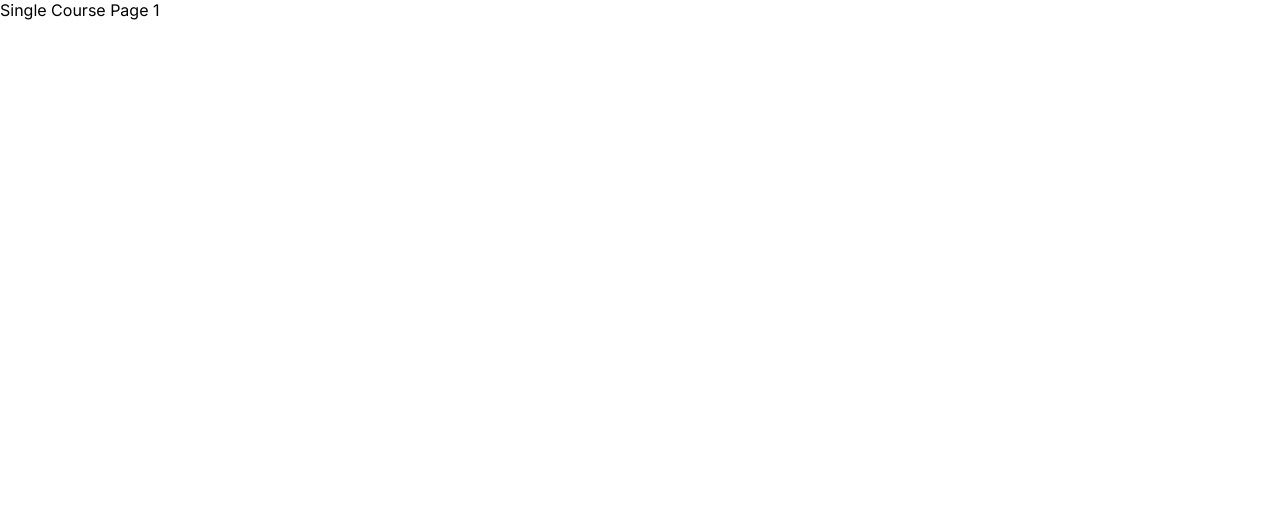
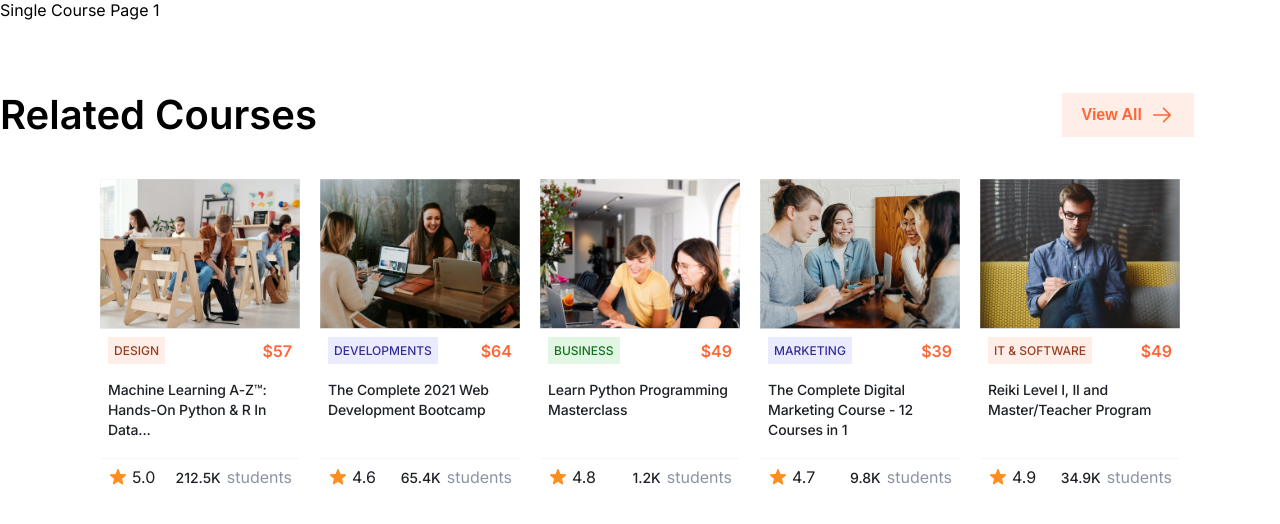
Before and after one commit to archis-academy/june-frontend-e-tutor-lms-1, a Next.js app: page /course/1 in a window 1280 px wide. Shown: the top 524 px of the page. Built offline with nearby package versions, Linux system fonts and the light colour scheme.

Commit message:
[JU-19]-SPRC place setting

```diff
--- a/src/Components/RelatedCourses/RelatedCourses.module.scss
+++ b/src/Components/RelatedCourses/RelatedCourses.module.scss
@@ -55,6 +55,7 @@
       color: $orange;
       cursor: pointer;
       margin-right: 86px;
+      padding: 10px 20px;
 
       img {
         margin-left: 8px;
--- a/src/app/category/[categoryID]/page.tsx
+++ b/src/app/category/[categoryID]/page.tsx
@@ -1,14 +1,9 @@
-import { RelatedCourses } from "@/Components/RelatedCourses/RelatedCourses";
-
 import React from "react";
 
 const CategoryPage = ({ params }: { params: { categoryID: string } }) => {
   return (
     <div>
       <p>Category Page</p>
-      <div>
-        <RelatedCourses />
-      </div>
     </div>
   );
 };
--- a/src/app/course/[courseID]/page.tsx
+++ b/src/app/course/[courseID]/page.tsx
@@ -1,11 +1,14 @@
 import React from "react";
+import { RelatedCourses } from "@/Components/RelatedCourses/RelatedCourses";
 
 const CoursePage = ({ params }: { params: { courseID: string } }) => {
-
   return (
-    <div>
-      Single Course Page {params.courseID}
-    </div>
+    <>
+      <div>Single Course Page {params.courseID}</div>
+      <div>
+        <RelatedCourses />
+      </div>
+    </>
   );
 };
 
```
